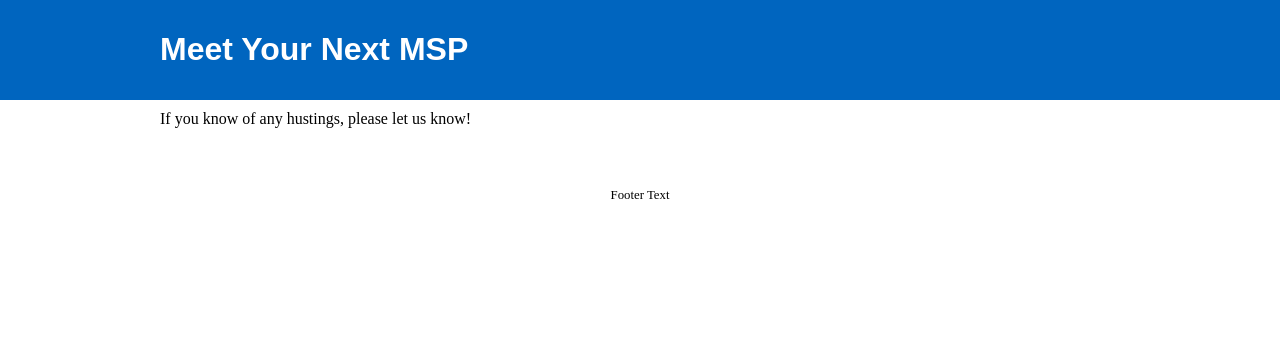
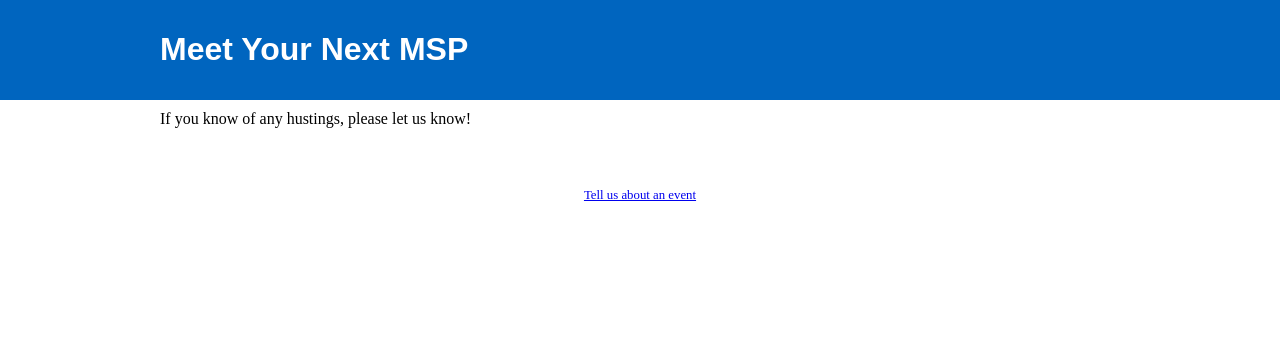
Before and after one commit to meetyournextmsp/website, a Flask app: page /contribute in a window 1280 px wide. Shown: the top 360 px of the page. Run offline with Flask 2, Linux system fonts and the light colour scheme.

Commit message:
Link to contribute page

```diff
--- a/meetyournextmsp/templates/base.html
+++ b/meetyournextmsp/templates/base.html
@@ -20,7 +20,7 @@
         </div>
         <div class="footer">
             <div class="contentColumn">
-                Footer Text
+                <a href="/contribute">Tell us about an event</a>
             </div>
         </div>
     </body>
--- a/meetyournextmsp/templates/constituency.html
+++ b/meetyournextmsp/templates/constituency.html
@@ -60,5 +60,8 @@
 
 {% endif %}
 
+<h2>Do you know of any events?</h2>
+
+<a href="/contribute">Please tell us</a>
 
 {% endblock %}
```
